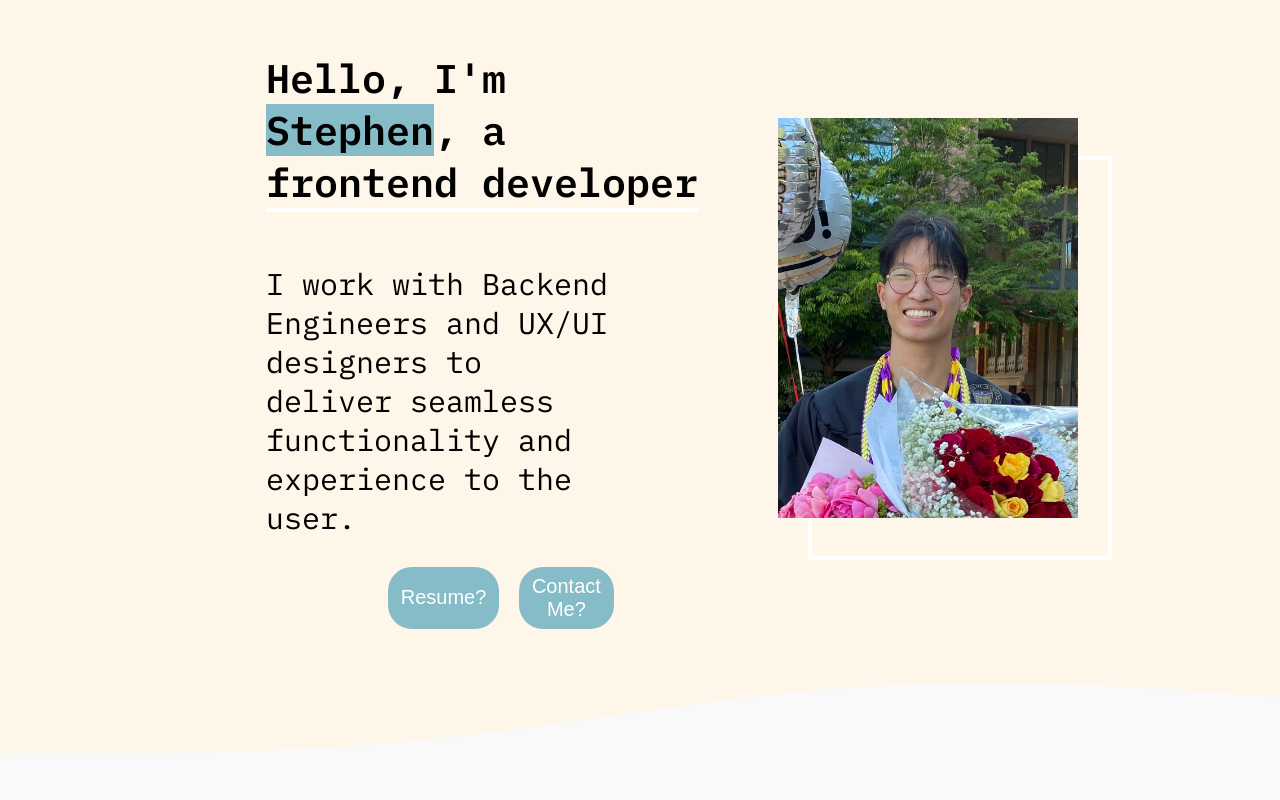
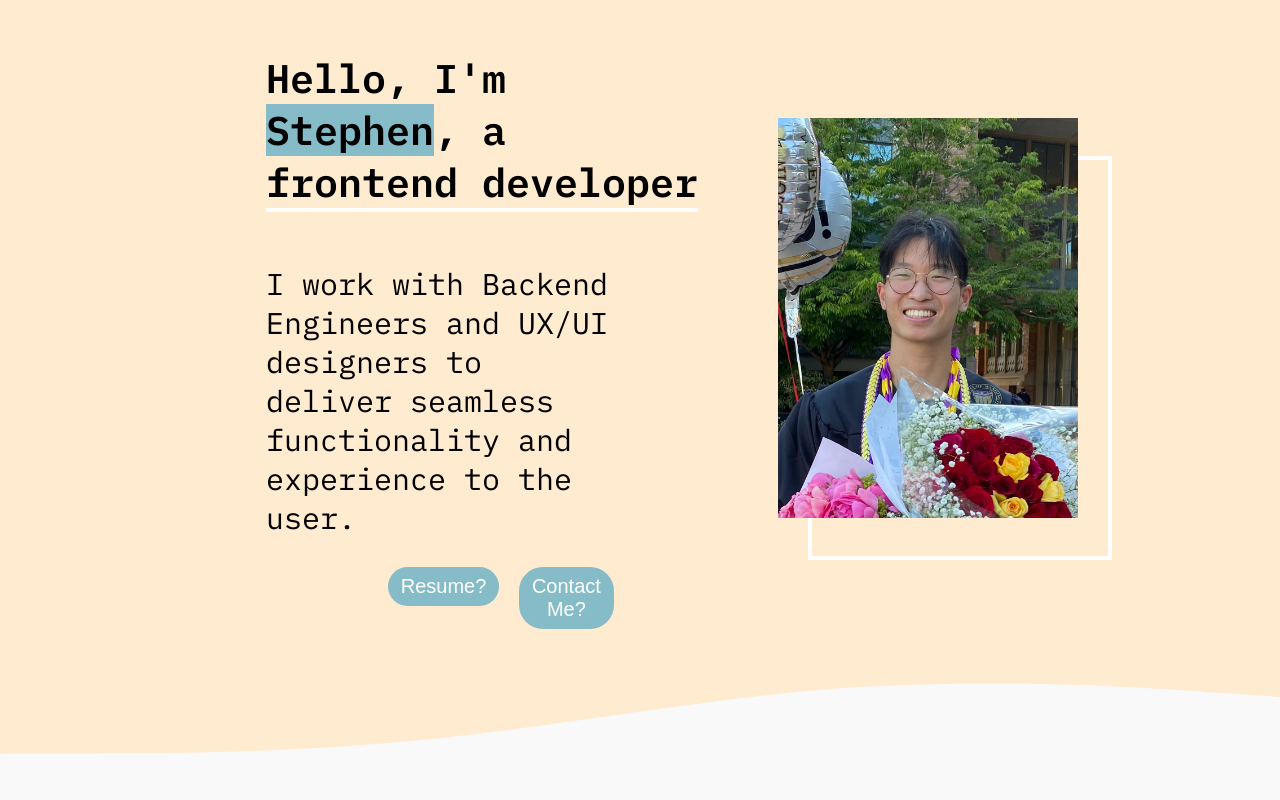
Before and after one commit to shinste/portfolio, a React (Create React App) app: page / in a window 1280 px wide. Shown: the top 800 px of the page. Built offline with nearby package versions, Linux system fonts and the light colour scheme.

Commit message:
links for resume and scrolling to  bottom

```diff
--- a/src/App.css
+++ b/src/App.css
@@ -8,6 +8,10 @@
 
 * {
 	box-sizing: border-box;
+}
+
+button {
+	cursor: pointer;
 }
 
 p {
@@ -196,6 +200,16 @@ p {
 	color: white;
 	font-size: 20px;
 	margin-inline: 10px;
+}
+
+.homepage-buttons:hover {
+	transform: scale(1.08);
+	transition: 1s all ease-in-out;
+}
+
+.homepage-buttons:hover {
+	transform: scale(1.08);
+	transition: 1s all ease-in-out;
 }
 
 @keyframes typing {
@@ -422,14 +436,14 @@ body {
 }
 
 #Homepage-div {
-	background-color: #fff6ea;
+	background-color: #ffebcf;
 	height: 80vh;
 	justify-content: center;
 	align-items: center;
 	display: flex;
 }
 .orange {
-	background-color: #fff6ea;
+	background-color: #ffebcf;
 }
 
 #intro {
@@ -897,7 +911,7 @@ div {
 .cover-line {
 	position: absolute;
 	width: 1px;
-	border: 2px solid #fff6ea;
+	border: 2px solid #ffebcf;
 	height: 400px;
 	left: 0;
 	animation: shift-up 1s ease-in-out forwards;
--- a/src/App.tsx
+++ b/src/App.tsx
@@ -16,9 +16,7 @@ function App() {
 	body.style.transition = 'background-color 4s ease';
 	document.body.style.backgroundColor = '#F9F9F9';
 	const hrStyle: React.CSSProperties = {
-		width: '70rem',
-		border: 'none',
-		marginTop: '13rem'
+		border: 'none'
 	};
 
 	const { componentRefs, detectNav, handleButtonClick } = useScroll();
@@ -26,16 +24,14 @@ function App() {
 	return (
 		<div>
 			<hr ref={componentRefs['Home']} style={{ borderStyle: 'none', margin: 0 }} />
-			{/* <header>
-				<NavBar handleButtonClick={handleButtonClick} detectNav={detectNav} dayTime={dayTime} />
-			</header> */}
+
 			<div>
-				<HomePage dayTime={dayTime} setDayTime={setDayTime} />
+				<HomePage scroll={handleButtonClick} />
 				{/* <hr ref={componentRefs['Projects']} style={{ ...hrStyle }} /> */}
 				<Projects dayTime={dayTime} />
 				{/* <hr ref={componentRefs['About Me']} style={{ ...hrStyle }} /> */}
 				<AboutMe dayTime={dayTime} />
-				{/* <hr ref={componentRefs['Contact']} style={{ ...hrStyle }} /> */}
+				<hr ref={componentRefs['Contact']} style={{ ...hrStyle }} />
 				<Contact dayTime={dayTime} />
 			</div>
 			<hr style={{ borderStyle: 'none', marginTop: '6.7rem' }} />
--- a/src/pages/HomePage.tsx
+++ b/src/pages/HomePage.tsx
@@ -7,14 +7,7 @@ import portrait from '../logos/portrait.jpg';
 import oneSky from '../logos/onesky.webp';
 
 //Homepage component
-const HomePage: React.FC<HomePageComponents> = ({ dayTime, setDayTime }) => {
-	const handleTransition = () => {
-		const sun = document.querySelector('.sun');
-		console.log(sun);
-		sun?.classList.toggle('move');
-		setDayTime(!dayTime);
-	};
-
+const HomePage: React.FC<HomePageComponents> = ({ scroll }) => {
 	return (
 		<div style={{ margin: 0, width: '100vw' }}>
 			{/* <div className="curved-upper">
@@ -50,24 +43,18 @@ const HomePage: React.FC<HomePageComponents> = ({ dayTime, setDayTime }) => {
 							</div>
 						</span>
 					</p>
-					{/* <p id="about-me-p">
-							My name is Stephen! I graduated with an Economics degree at the University of
-							Washington (Seattle), but shortly after graduation I decided to pursue my passion of
-							coding. I started my journey only wanting to develop backend, but after completing
-							many React projects, I've grown very fond of frontend as well! I now find myself
-							having more fun creating User Interfaces that provide a great experience! My favorite
-							things about coding is learning new tools to optimize my means of developing and the
-							satisfaction of being able to see what I've created. A couple hobbies I have are
-							playing volleyball, lifting, and playing videogames.
-						</p> */}
 					<p id="about-me-p">
 						{' '}
 						I work with Backend Engineers and UX/UI designers to deliver seamless functionality and
 						experience to the user.
 					</p>
 					<div id="hold-homepage">
-						<button className="homepage-buttons">Resume?</button>
-						<button className="homepage-buttons">Contact Me?</button>
+						<a href="resume.pdf" target="_blank" rel="noopener noreferrer">
+							<button className="homepage-buttons">Resume?</button>
+						</a>
+						<button className="homepage-buttons" onClick={() => scroll('Contact')}>
+							Contact Me?
+						</button>
 					</div>
 				</div>
 				<div className="align-self-center position-relative">
--- a/src/types.ts
+++ b/src/types.ts
@@ -1,6 +1,5 @@
 export interface HomePageComponents {
-	dayTime: boolean;
-	setDayTime: React.Dispatch<React.SetStateAction<boolean>>;
+	scroll: (reference: string) => void;
 }
 
 export interface DayTimeProp {
```
Also changed, not shown: 1 other file (tests, documents, lock files or other folders).
